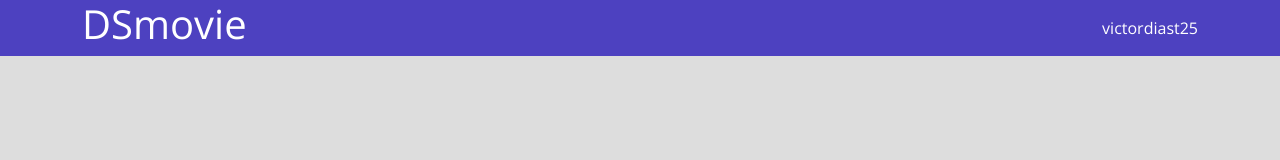
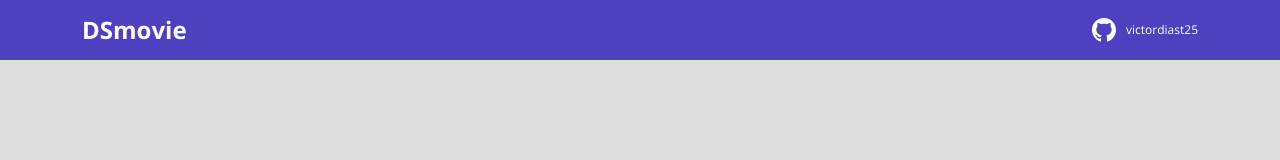
Before and after one commit to victordiast25/dsmovie_trilha_iniciante, a plain HTML site: page index.html in a window 1280 px wide. Drawn offline with nearby package versions, Linux system fonts and the light colour scheme.

Commit message:
Barra Superior Parte 2

```diff
--- a/css/styles.css
+++ b/css/styles.css
@@ -1,4 +1,12 @@
 @import url('https://fonts.googleapis.com/css2?family=Open+Sans:wght@300;400;700&display=swap');
+
+/*comando :root serve para que seja criado váriaveis dentro do css*/
+:root {
+    --bg-fundo: #ddd;
+    --color-primary-header: #4d41c0;
+    --cor-fonte-cabecalho: #fff;
+}
+
 
 *{
     /*a tag asteristico significa que tudo adicionado dentro irá aplicar a todo corpo do site*/
@@ -7,15 +15,28 @@
     box-sizing: border-box;
 }
 
+/*esse bloco abaixo foi criado pois o bootstrap esta subscrevendo o css e isso esta gerando
+algumas margens nas tags h1 e etc do header e do corpo do site, e para solucionar esse problema
+criado o bloco para que se aplique em todos as tags h1 com o paramêtro de margem 0*/
+h1, h1, h3, h4, h5, h6 {
+    margin: 0;
+}
+
 html, body {
     /*cor abaixo muda a cor de fundo de todo o site para um cinza*/
-    background-color: #ddd;
+    /*a váriavel criada acima foi adicionada nos paramêtros abaixo*/
+    background-color: var(--bg-fundo);
 }
 
 header {
-    background-color: #4D41C0;
-    color: #fff;
-    /* tag color dentro do cabeçalho significa que as cores dos conteúdos de frente serão mudadas para branco*/
+    background-color: var(--color-primary-header);
+    /* comando color dentro do cabeçalho significa que as cores dos conteúdos de frente serão mudadas para branco*/
+    color: var(--cor-fonte-cabecalho);
+    /*comando height: , significa a altura do conteudo, no caso foi utilizado o paramêtro de 60 pixels pra definir a altura desse conteúdo*/
+    height: 60px;
+    display: flex;
+    align-items: center;
+
 }
 
 nav {
@@ -27,6 +48,18 @@ nav {
     justify-content: space-between;
 }
 
+nav h1 {
+    /*altera tudo que estiver dentro do "h1" que esta dentro do "nav" no html*/
+    font-size: 24px;
+    font-weight: 700;
+}
+
+nav a {
+    /*altera tudo que estiver dentro da tag "a" que esta dentro do "nav" no html*/
+    font-size: 12px;
+    font-weight: 400;
+}
+
 a, a:hover {
     /* a tag a:hover significa que ira remover o efeito quando o mouse passa em cima do link e muda de cor, ira remover esse efeito*/
     text-decoration: none;
@@ -34,3 +67,14 @@ a, a:hover {
     color: unset;
     /*o comando color: unset; significa que não foi setado nenhuma cor ao texto do link*/
 }
+
+/*bloco de estilização referente a classe da "div" criada no "nav" dentro do HTML*/
+.contato-container {
+    display: flex;
+    align-items: center;
+}
+
+.contato-container img {
+    /*altera tudo que estiver dentro da div class ".contato-container" e que for uma imagem */
+    margin-right: 10px;
+}
--- a/index.html
+++ b/index.html
@@ -29,8 +29,14 @@
         <!--Tag nav é uma tag onde se localiza todos elementos de uma barra de navegação
         essas tags signifcam tags de semânticas, são tags q tem significados que ajudam
         na identificação de elemtentos do corpo de um site -->
+
             <h1>DSmovie</h1>
-            <a href="https://github.com/victordiast25">victordiast25</a>
+                <div class="contato-container">
+                    <!--tag abaixo serve para inserir imagem dentro do corpo do site
+                    o parametro alt representa o texto que aparecerá caso a imagem não carregue-->
+                    <img src="img/icone-github.svg" alt="GitHub">
+                    <a href="https://github.com/victordiast25">victordiast25</a>
+            </div>
         </nav>
     </header>
 
```
Also changed, not shown: img/icone-github.svg (added).
